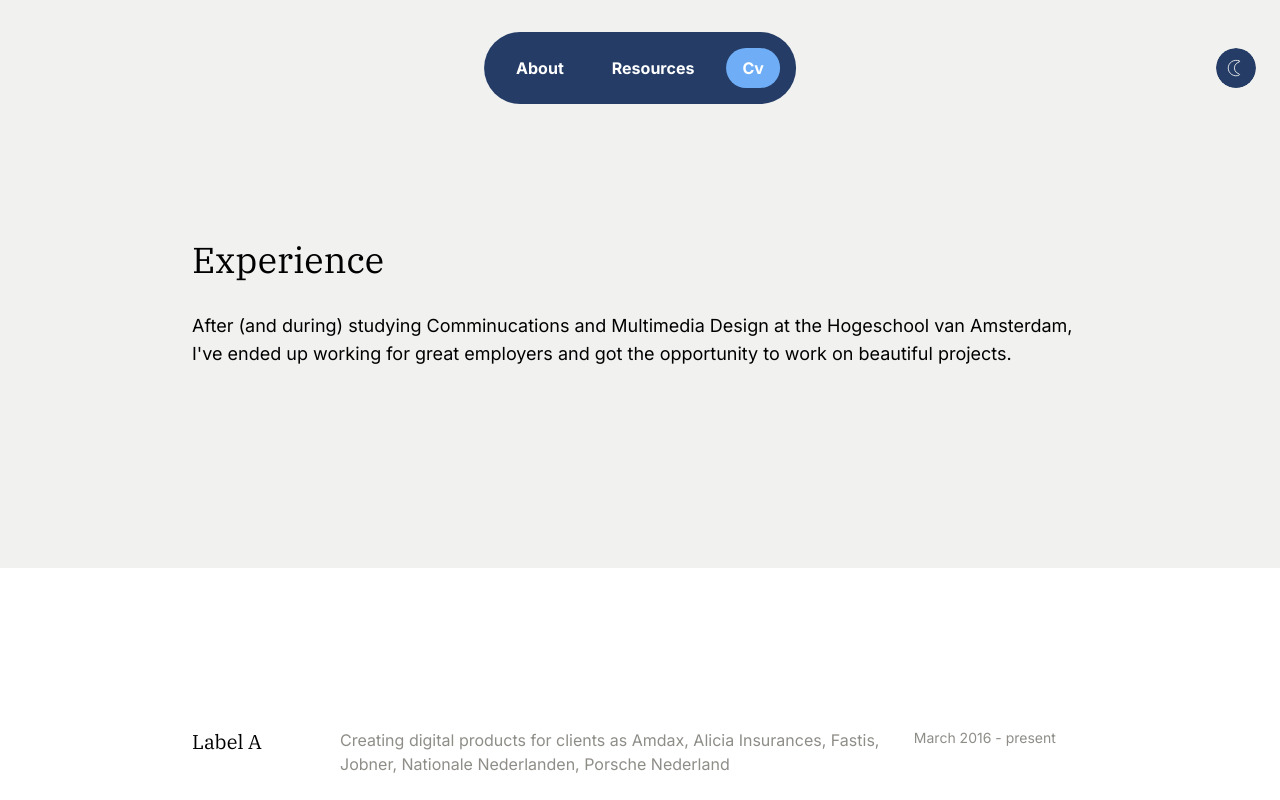
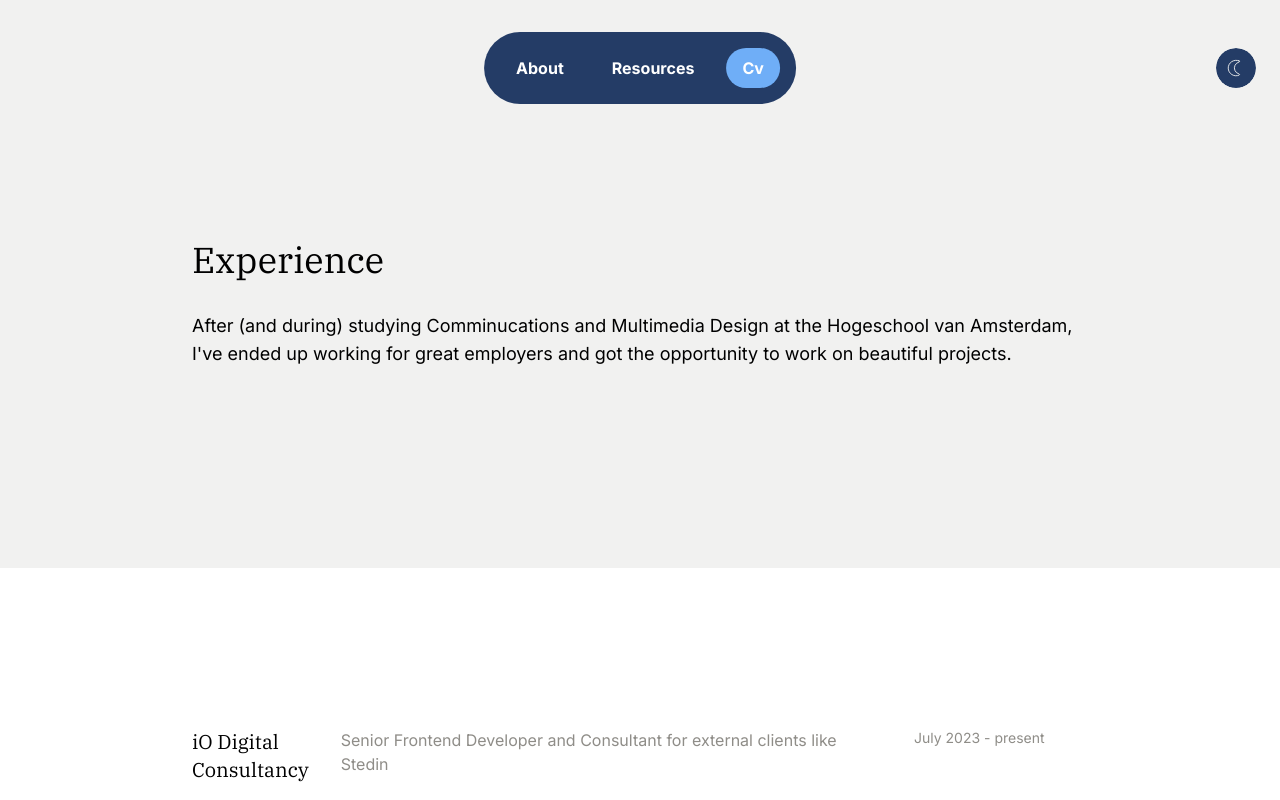
Before and after one commit to rnnyrk/ronnyrook.nl, a Next.js app: page /cv in a window 1280 px wide. Shown: the top 800 px of the page. Built offline with nearby package versions, Linux system fonts and the light colour scheme.

Commit message:
Change CV

```diff
--- a/src/app/cv/page.tsx
+++ b/src/app/cv/page.tsx
@@ -23,8 +23,14 @@ const Cv = () => {
       <section className="py-20 md:py-40 bg-white dark:bg-rnny-dark-tint">
         <Container className="px-8">
           <Experience
+            title="iO Digital Consultancy"
+            date="July 2023 - present"
+            description="Senior Frontend Developer and Consultant for external clients like Stedin"
+          />
+
+          <Experience
             title="Label A"
-            date="March 2016 - present"
+            date="March 2016 - June 2023"
             description="Creating digital products for clients as Amdax, Alicia Insurances, Fastis, Jobner, Nationale Nederlanden, Porsche Nederland"
           />
 
```
